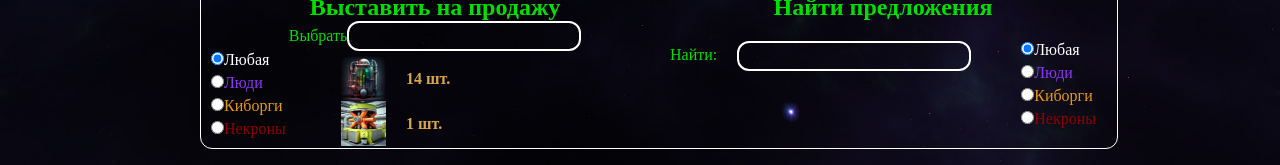
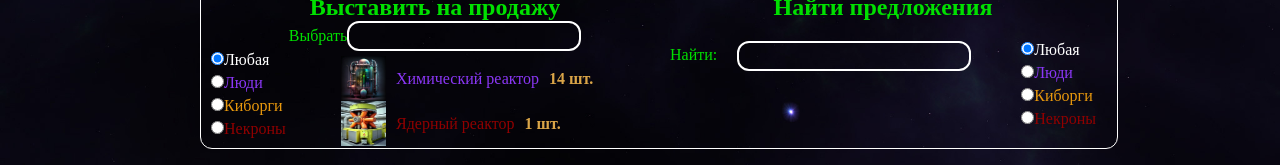
Before and after one commit to MaxRyazan/browser-game, a Vue app: page /trade in a window 1280 px wide. Shown: the part 627-792 px from the top of the page. Built offline with nearby package versions, Linux system fonts and the light colour scheme.

Commit message:
1.0.7 bugfix

```diff
--- a/src/components/trade/AppModuleView.vue
+++ b/src/components/trade/AppModuleView.vue
@@ -4,7 +4,7 @@
             <div class="module_size">
                 <img :src="module.picture" alt="" class="module_image">
             </div>
-            <div :class="mutations.checkRace(module.subject.belongsToRace.name)">{{module.name}}</div>
+            <div :class="mutations.checkRace(module.subject.belongsToRace.name)">{{module.subject.name}}</div>
             <div class="title">{{module.amount}} шт.</div>
         </div>
     </div>
```
